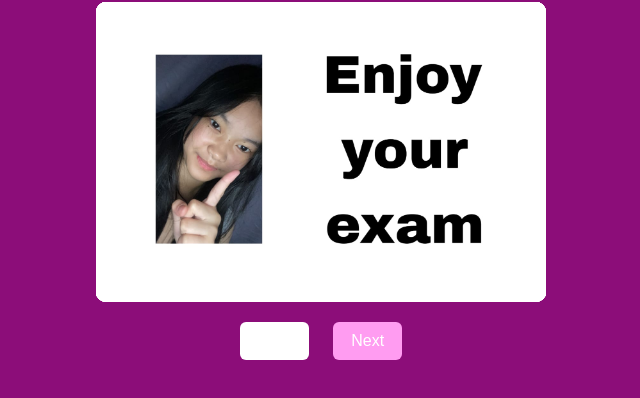
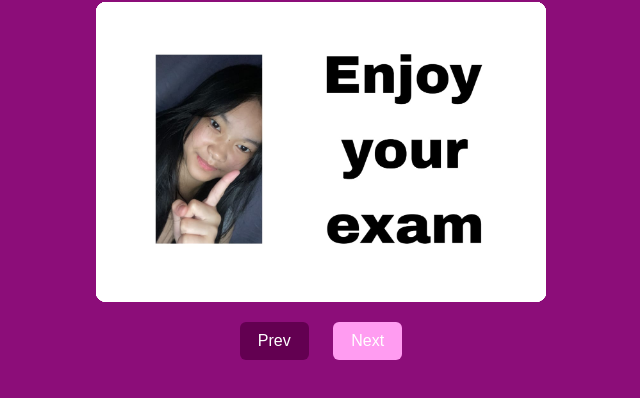
Before and after one commit to azzamnizarrr/pasmathh, a plain HTML site: page index.html in a window 1280 px wide. In both pictures the pointer is over the button "Prev". Shown: the part 106-504 px from the top of the page, without its empty margins (319-959 px from the left). Drawn offline with Linux system fonts and the light colour scheme.

Commit message:
Update index.html

```diff
--- a/index.html
+++ b/index.html
@@ -64,7 +64,7 @@ button {
 }
 
 button:hover {
-    background: #FFFFFF;
+    background: #630051;
 }
 </style>
 
```
